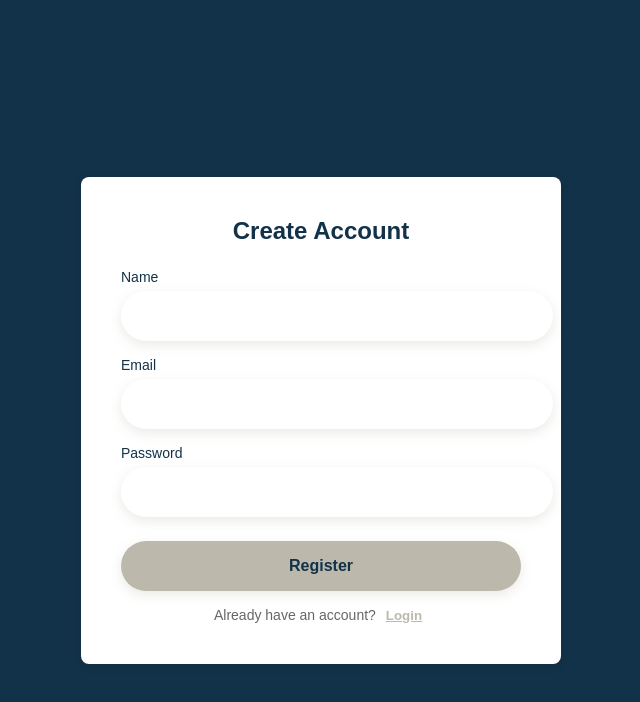
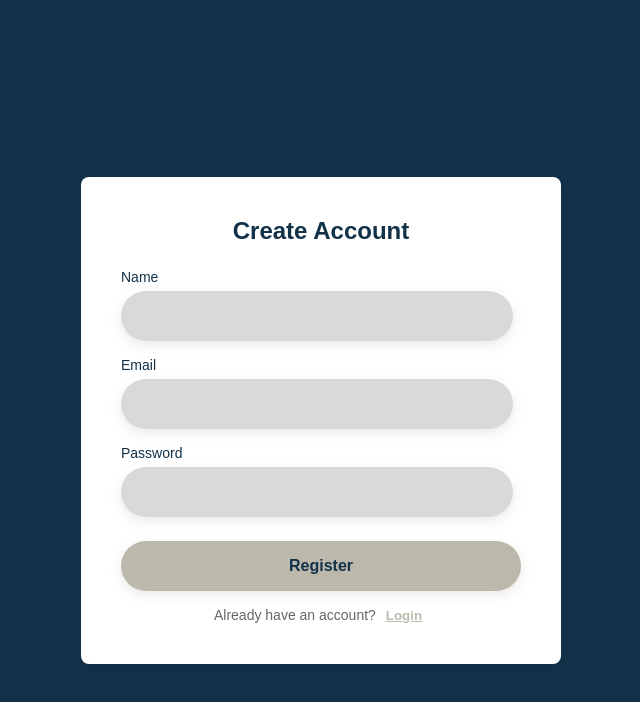
Before and after one commit to Sherry443/daily-frontend, a React (Create React App) app: page / in a window 1280 px wide. Both pictures are taken after a click on the button "Register". Shown: the top 702 px of the page, without its empty margins (319-959 px from the left). Built offline with nearby package versions, Linux system fonts and the light colour scheme.

Commit message:
header new changes made

```diff
--- a/src/components/Login.jsx
+++ b/src/components/Login.jsx
@@ -97,9 +97,9 @@ export default function Login({ onLogin }) {
                 onChange={(e) => setFormData({ ...formData, name: e.target.value })}
                 onKeyPress={handleKeyPress}
                 style={{
-                  width: '100%',
+                  width: '90%',
+                  background: "#d9d9d9",
                   padding: '16px',
-
                   color: '#123249',
                   border: 'none',
                   borderRadius: '50px',
@@ -123,7 +123,8 @@ export default function Login({ onLogin }) {
               onChange={(e) => setFormData({ ...formData, email: e.target.value })}
               onKeyPress={handleKeyPress}
               style={{
-                width: '100%',
+                width: '90%',
+                  background: "#d9d9d9",
               padding: '16px',
 
               color: '#123249',
@@ -148,7 +149,8 @@ export default function Login({ onLogin }) {
               onChange={(e) => setFormData({ ...formData, password: e.target.value })}
               onKeyPress={handleKeyPress}
               style={{
-                width: '100%',
+                width: '90%',
+                  background: "#d9d9d9",
               padding: '16px',
               color: '#123249',
               border: 'none',
```
